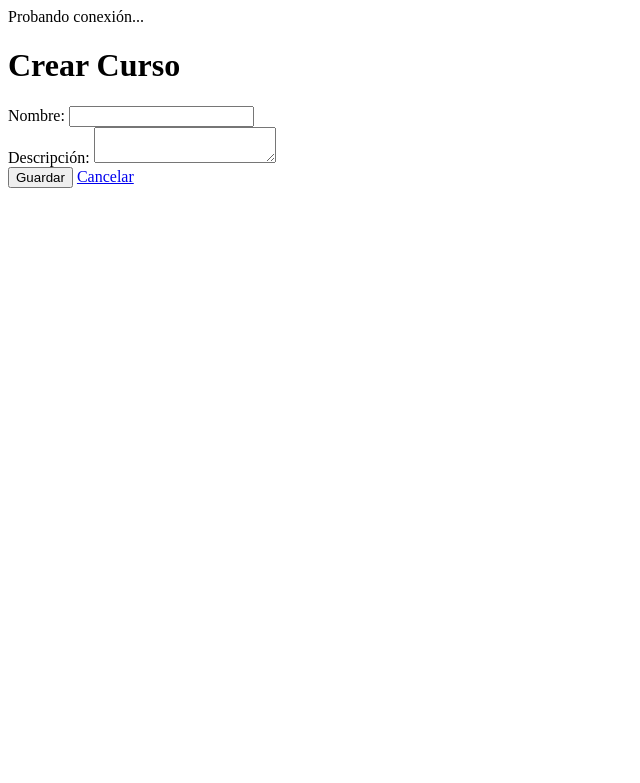
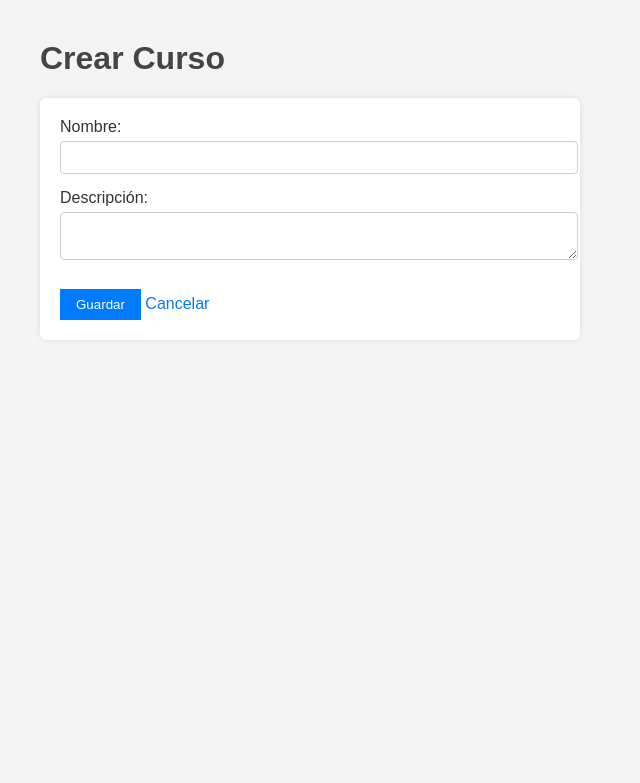
Before and after one commit to JeffryDev92/taller-final, a PHP site: page /taller-final/controllers/cursoController.php?accion=crear in a window 1280 px wide. Shown: the top 783 px of the page, without its empty margins (0-640 px from the left). Run offline with PHP 8.4, Linux system fonts and the light colour scheme.

Commit message:
Commit final: limpieza de conexión, rutas funcionales

```diff
--- a/assets/css/style.css
+++ b/assets/css/style.css
@@ -0,0 +1,68 @@
+body {
+    font-family: Arial, sans-serif;
+    margin: 40px;
+    background-color: #f4f4f4;
+    color: #333;
+}
+
+h1, h2 {
+    color: #444;
+}
+
+a {
+    color: #007BFF;
+    text-decoration: none;
+    margin-right: 10px;
+}
+
+a:hover {
+    text-decoration: underline;
+}
+
+table {
+    border-collapse: collapse;
+    width: 100%;
+    background-color: #fff;
+    margin-top: 20px;
+}
+
+th, td {
+    padding: 10px;
+    text-align: left;
+    border-bottom: 1px solid #ddd;
+}
+
+th {
+    background-color: #007BFF;
+    color: white;
+}
+
+button {
+    background-color: #007BFF;
+    color: white;
+    padding: 8px 16px;
+    border: none;
+    cursor: pointer;
+    margin-top: 10px;
+}
+
+button:hover {
+    background-color: #0056b3;
+}
+
+input, textarea, select {
+    width: 100%;
+    padding: 8px;
+    margin-top: 5px;
+    margin-bottom: 15px;
+    border: 1px solid #ccc;
+    border-radius: 4px;
+}
+
+form {
+    background-color: #fff;
+    padding: 20px;
+    border-radius: 6px;
+    box-shadow: 0 0 5px rgba(0,0,0,0.1);
+    max-width: 500px;
+}
--- a/config/database.php
+++ b/config/database.php
@@ -1,6 +1,4 @@
 <?php
-
-echo "Probando conexión...<br>";
 
 $host = 'localhost';
 $db   = 'taller_final';
--- a/views/cursos/crear.php
+++ b/views/cursos/crear.php
@@ -3,6 +3,7 @@
 <head>
     <meta charset="UTF-8">
     <title>Crear Curso</title>
+    <link rel="stylesheet" href="/taller-final/assets/css/style.css">
 </head>
 <body>
     <h1>Crear Curso</h1>
--- a/views/cursos/editar.php
+++ b/views/cursos/editar.php
@@ -3,6 +3,7 @@
 <head>
     <meta charset="UTF-8">
     <title>Editar Curso</title>
+    <link rel="stylesheet" href="/taller-final/assets/css/style.css">
 </head>
 <body>
     <h1>Editar Curso</h1>
--- a/views/estudiantes/crear.php
+++ b/views/estudiantes/crear.php
@@ -3,6 +3,7 @@
 <head>
     <meta charset="UTF-8">
     <title>Crear Estudiante</title>
+    <link rel="stylesheet" href="/taller-final/assets/css/style.css">
 </head>
 <body>
     <h1>Crear Estudiante</h1>
--- a/views/estudiantes/editar.php
+++ b/views/estudiantes/editar.php
@@ -3,6 +3,7 @@
 <head>
     <meta charset="UTF-8">
     <title>Editar Estudiante</title>
+    <link rel="stylesheet" href="/taller-final/assets/css/style.css">
 </head>
 <body>
     <h1>Editar Estudiante</h1>
--- a/views/estudiantes/list.php
+++ b/views/estudiantes/list.php
@@ -3,6 +3,8 @@
 <head>
     <meta charset="UTF-8">
     <title>Estudiantes</title>
+    <link rel="stylesheet" href="/taller-final/assets/css/style.css">
+
 </head>
 <body>
     <h1>Lista de Estudiantes</h1>
--- a/views/inscripciones/crear.php
+++ b/views/inscripciones/crear.php
@@ -3,6 +3,7 @@
 <head>
     <meta charset="UTF-8">
     <title>Inscribir en Curso</title>
+    <link rel="stylesheet" href="/taller-final/assets/css/style.css">
 </head>
 <body>
     <h1>Inscribir Estudiante #<?= htmlspecialchars($estudiante_id) ?> en Curso</h1>
--- a/views/inscripciones/list.php
+++ b/views/inscripciones/list.php
@@ -2,7 +2,8 @@
 <html lang="es">
 <head>
     <meta charset="UTF-8">
-    <title>Cursos del Estudiante</title>
+    <title>Cursos del Estudiante</title>}<link rel="stylesheet" href="/assets/css/style.css">
+    <link rel="stylesheet" href="/taller-final/assets/css/style.css">
 </head>
 <body>
     <h1>Cursos Inscritos del Estudiante #<?= htmlspecialchars($estudiante_id) ?></h1>
--- a/views/lecciones/crear.php
+++ b/views/lecciones/crear.php
@@ -3,6 +3,7 @@
 <head>
     <meta charset="UTF-8">
     <title>Crear Lección</title>
+    <link rel="stylesheet" href="/taller-final/assets/css/style.css">
 </head>
 <body>
     <h1>Crear Lección para el Curso #<?= htmlspecialchars($curso_id) ?></h1>
--- a/views/lecciones/editar.php
+++ b/views/lecciones/editar.php
@@ -3,6 +3,7 @@
 <head>
     <meta charset="UTF-8">
     <title>Editar Lección</title>
+    <link rel="stylesheet" href="/taller-final/assets/css/style.css">
 </head>
 <body>
     <h1>Editar Lección</h1>
--- a/views/lecciones/list.php
+++ b/views/lecciones/list.php
@@ -3,6 +3,8 @@
 <head>
     <meta charset="UTF-8">
     <title>Lecciones del Curso</title>
+    <link rel="stylesheet" href="/taller-final/assets/css/style.css">
+
 </head>
 <body>
     <h1>Lecciones del Curso #<?= htmlspecialchars($curso_id) ?></h1>
--- a/views/perfiles/form.php
+++ b/views/perfiles/form.php
@@ -2,6 +2,7 @@
 <html>
 <head>
     <title>Perfil de Usuario</title>
+    <link rel="stylesheet" href="/taller-final/assets/css/style.css">
 </head>
 <body>
     <h2>Perfil de <?= htmlspecialchars($usuario['nombre']) ?></h2>
--- a/views/usuarios/crear.php
+++ b/views/usuarios/crear.php
@@ -3,7 +3,7 @@
 <head>
     <meta charset="UTF-8">
     <title>Crear Usuario</title>
-    <link rel="stylesheet" href="/assets/css/style.css">
+    <link rel="stylesheet" href="/taller-final/assets/css/style.css">
 </head>
 <body>
     <h1>Crear Usuario</h1>
--- a/views/usuarios/editar.php
+++ b/views/usuarios/editar.php
@@ -3,7 +3,7 @@
 <head>
     <meta charset="UTF-8">
     <title>Editar Usuario</title>
-    <link rel="stylesheet" href="/assets/css/style.css">
+    <link rel="stylesheet" href="/taller-final/assets/css/style.css">
 </head>
 <body>
     <h1>Editar Usuario</h1>
--- a/views/usuarios/list.php
+++ b/views/usuarios/list.php
@@ -3,7 +3,7 @@
 <head>
     <meta charset="UTF-8">
     <title>Usuarios</title>
-    <link rel="stylesheet" href="/assets/css/style.css">
+    <link rel="stylesheet" href="/taller-final/assets/css/style.css">
 </head>
 <body>
     <h1>Lista de Usuarios</h1>
```
Also changed, not shown: test-conexion.php (deleted, +0 -20 lines).
